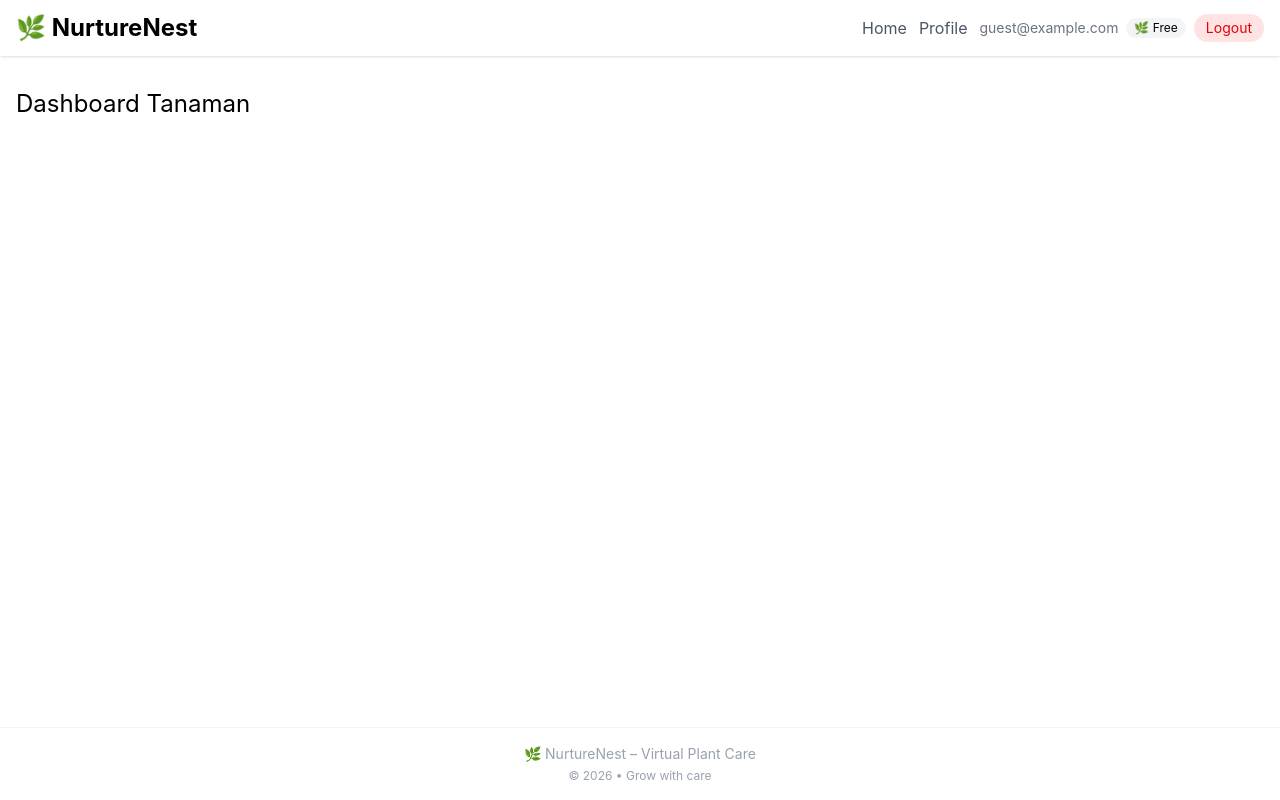
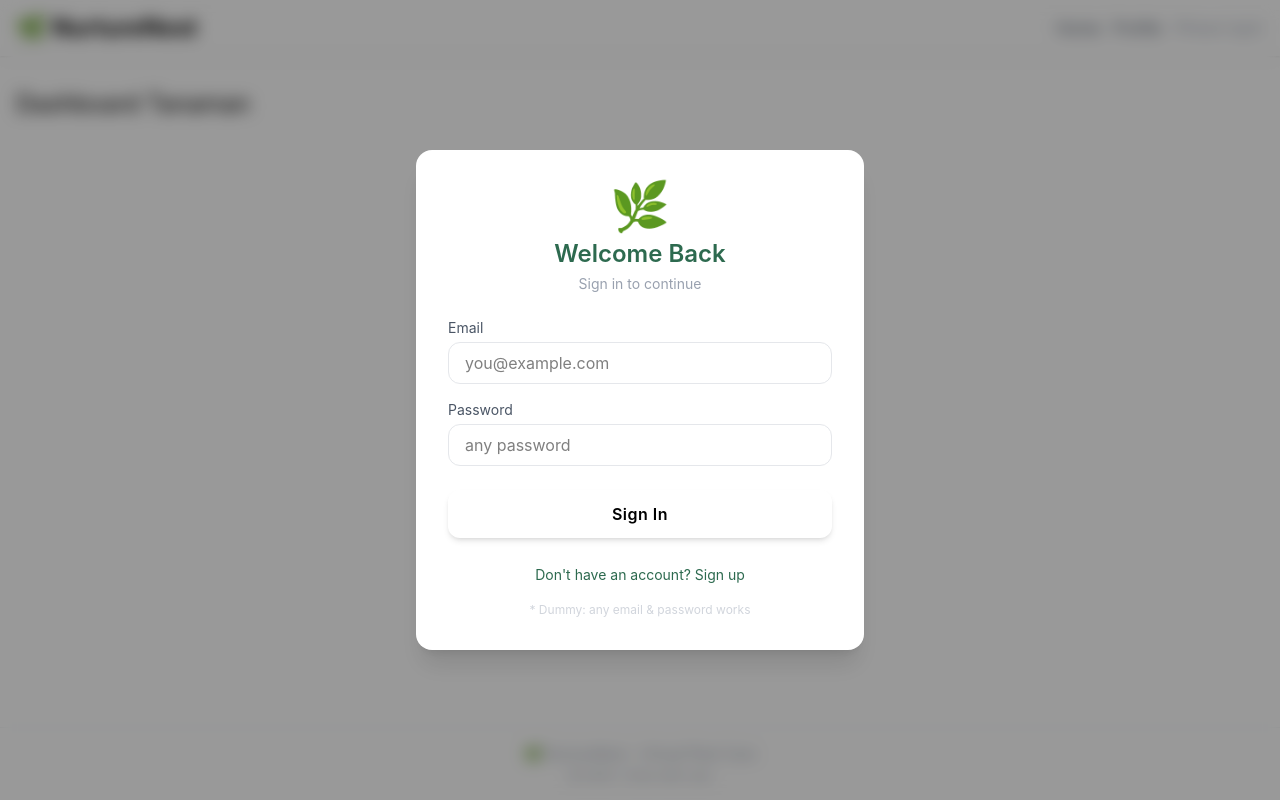
Before and after one commit to Gussunjaya/nurture-nest, a Vue app: page / in a window 1280 px wide. Built offline with nearby package versions, Linux system fonts and the light colour scheme.

Commit message:
feat: implement dummy auth store and login/register modal with blur background

```diff
--- a/src/App.vue
+++ b/src/App.vue
@@ -1,15 +1,29 @@
 <script setup>
+import { ref, computed } from 'vue'
 import MainNavbar from './components/layout/MainNavbar.vue'
 import MainFooter from './components/layout/MainFooter.vue'
+import { useAuth } from './stores/auth'
+import { useRouter } from 'vue-router'
+import AuthModal from './components/common/AuthModal.vue'
 import { RouterView } from 'vue-router'
+
+const auth = useAuth()
+const router = useRouter()
+
+const isLoggedIn = computed(() => auth.isLoggedIn.value)
+const onAuthSuccess = () => {
+  router.push('/')
+}
 </script>
 
 <template>
   <div class="min-h-screen bg-background flex flex-col">
+    <!-- Navbar dan Footer hanya tampil jika bukan halaman login/register -->
     <MainNavbar />
     <main class="flex-1">
       <RouterView />
     </main>
     <MainFooter />
+    <AuthModal :visible="!isLoggedIn" @close="onAuthSuccess" />
   </div>
 </template>
--- /dev/null
+++ b/src/components/common/AuthModal.vue
@@ -0,0 +1,187 @@
+<script setup>
+import { ref } from 'vue'
+import { useAuth } from '@/stores/auth'
+
+const props = defineProps({
+  visible: Boolean,
+})
+const emit = defineEmits(['close'])
+
+const auth = useAuth()
+
+// Mode: true = login, false = register
+const isLoginMode = ref(true)
+
+// Form data
+const loginEmail = ref('')
+const loginPassword = ref('')
+const registerName = ref('')
+const registerEmail = ref('')
+const registerPassword = ref('')
+const registerConfirmPassword = ref('')
+
+const toggleMode = () => {
+  isLoginMode.value = !isLoginMode.value
+  // Reset form
+  loginEmail.value = ''
+  loginPassword.value = ''
+  registerName.value = ''
+  registerEmail.value = ''
+  registerPassword.value = ''
+  registerConfirmPassword.value = ''
+}
+
+const handleLogin = () => {
+  if (auth.login(loginEmail.value, loginPassword.value)) {
+    // requestPermission()
+    emit('close')
+  } else {
+    alert('Please fill in both fields')
+  }
+}
+
+const handleRegister = () => {
+  if (registerPassword.value !== registerConfirmPassword.value) {
+    alert('Passwords do not match')
+    return
+  }
+  if (auth.register(registerName.value, registerEmail.value, registerPassword.value)) {
+    // requestPermission()
+    emit('close')
+  } else {
+    alert('Email already exists or invalid fields')
+  }
+}
+
+// Tutup modal jika klik overlay
+const close = () => {
+  emit('close')
+}
+</script>
+<template>
+  <div
+    v-if="visible"
+    class="fixed inset-0 z-50 flex items-center justify-center p-4"
+    style="background-color: rgba(0, 0, 0, 0.4); backdrop-filter: blur(8px)"
+  >
+    <div class="bg-white rounded-2xl shadow-xl w-full max-w-md p-6 md:p-8">
+      <header class="text-center mb-6">
+        <div class="text-5xl mb-2">{{ isLoginMode ? '🌿' : '🌱' }}</div>
+        <h2 class="text-2xl font-semibold text-primary">
+          {{ isLoginMode ? 'Welcome Back' : 'Create Account' }}
+        </h2>
+        <p class="text-gray-400 text-sm mt-1">
+          {{ isLoginMode ? 'Sign in to continue' : 'Start caring for your virtual plant' }}
+        </p>
+      </header>
+
+      <!-- Form Login -->
+      <form v-if="isLoginMode" @submit.prevent="handleLogin">
+        <div class="mb-4">
+          <label class="block text-gray-600 text-sm mb-1">Email</label>
+          <input
+            v-model="loginEmail"
+            type="email"
+            class="w-full border border-gray-200 rounded-xl px-4 py-2 focus:outline-none focus:ring-2 focus:ring-primary transition"
+            placeholder="you@example.com"
+            required
+          />
+        </div>
+        <div class="mb-6">
+          <label class="block text-gray-600 text-sm mb-1">Password</label>
+          <input
+            v-model="loginPassword"
+            type="password"
+            class="w-full border border-gray-200 rounded-xl px-4 py-2 focus:outline-none focus:ring-2 focus:ring-primary transition"
+            placeholder="any password"
+            required
+          />
+        </div>
+        <button
+          type="submit"
+          class="w-full bg-primary text-white font-semibold py-3 rounded-xl shadow-md hover:bg-secondary hover:shadow-lg transition duration-200"
+        >
+          Sign In
+        </button>
+      </form>
+
+      <!-- Form Register -->
+      <form v-else @submit.prevent="handleRegister">
+        <div class="mb-4">
+          <label class="block text-gray-600 text-sm mb-1">Full Name</label>
+          <input
+            v-model="registerName"
+            type="text"
+            class="w-full border border-gray-200 rounded-xl px-4 py-2 focus:outline-none focus:ring-2 focus:ring-primary transition"
+            required
+          />
+        </div>
+        <div class="mb-4">
+          <label class="block text-gray-600 text-sm mb-1">Email</label>
+          <input
+            v-model="registerEmail"
+            type="email"
+            class="w-full border border-gray-200 rounded-xl px-4 py-2 focus:outline-none focus:ring-2 focus:ring-primary transition"
+            required
+          />
+        </div>
+        <div class="mb-4">
+          <label class="block text-gray-600 text-sm mb-1">Password</label>
+          <input
+            v-model="registerPassword"
+            type="password"
+            class="w-full border border-gray-200 rounded-xl px-4 py-2 focus:outline-none focus:ring-2 focus:ring-primary transition"
+            required
+          />
+        </div>
+        <div class="mb-6">
+          <label class="block text-gray-600 text-sm mb-1">Confirm Password</label>
+          <input
+            v-model="registerConfirmPassword"
+            type="password"
+            class="w-full border border-gray-200 rounded-xl px-4 py-2 focus:outline-none focus:ring-2 focus:ring-primary transition"
+            required
+          />
+        </div>
+        <button
+          type="submit"
+          class="w-full bg-primary text-white font-semibold py-3 rounded-xl shadow-md hover:bg-secondary hover:shadow-lg transition duration-200"
+        >
+          Sign Up
+        </button>
+      </form>
+
+      <footer class="text-center mt-6">
+        <button
+          @click="toggleMode"
+          class="text-primary text-sm hover:underline focus:outline-none transition"
+        >
+          {{ isLoginMode ? "Don't have an account? Sign up" : 'Already have an account? Sign in' }}
+        </button>
+        <p class="text-gray-300 text-xs mt-4">* Dummy: any email & password works</p>
+      </footer>
+    </div>
+  </div>
+</template>
+
+<style scoped>
+/* Memastikan warna teks pada button submit terlihat jelas */
+button[type='submit'] {
+  color: black !important;
+  font-weight: 600;
+  letter-spacing: 0.5px;
+}
+
+button[type='submit']:hover {
+  color: black !important;
+}
+
+button[type='submit']:focus {
+  color: black !important;
+}
+
+/* Pastikan teks toggle button juga terlihat */
+.text-primary {
+  color: #2d6a4f !important;
+}
+</style>
--- a/src/components/layout/MainNavbar.vue
+++ b/src/components/layout/MainNavbar.vue
@@ -1,16 +1,34 @@
-<script setup></script>
+<script setup>
+import { ref, computed } from 'vue'
+import { useAuth } from '../../stores/auth'
+import { useRouter } from 'vue-router'
+
+const auth = useAuth()
+const router = useRouter()
+const userEmail = auth.userEmail.value
+const isLoggedIn = computed(() => auth.isLoggedIn.value)
+
+const logout = () => {
+  auth.logout()
+  router.push('/')
+}
+</script>
 <template>
-  <nav class="bg-white shadow-sm sticky top-0 z-50">
+  <nav class="bg-white shadow-sm sticky top-0 z-40">
+    <!-- z-40 lebih rendah dari modal (z-50) -->
     <div class="container mx-auto px-4 py-3 flex justify-between items-center flex-wrap gap-2">
-      <router-link to="/" class="text-2xl font-bold text-primary">🌿 NurtureNest</router-link>
+      <RouterLink to="/" class="text-2xl font-bold text-primary">🌿 NurtureNest</RouterLink>
       <div class="flex items-center gap-3 flex-wrap">
-        <router-link to="/" class="text-gray-600 hover:text-primary">Home</router-link>
-        <router-link to="/profile" class="text-gray-600 hover:text-primary">Profile</router-link>
-        <div class="flex items-center gap-2">
-          <span class="text-sm text-gray-500">guest@example.com</span>
+        <RouterLink to="/" class="text-gray-600 hover:text-primary">Home</RouterLink>
+        <RouterLink to="/profile" class="text-gray-600 hover:text-primary">Profile</RouterLink>
+        <div v-if="isLoggedIn" class="flex items-center gap-2">
+          <span class="text-sm text-gray-500">{{ userEmail }}</span>
           <span class="bg-gray-100 rounded-full px-2 py-0.5 text-xs">🌿 Free</span>
-          <button class="bg-red-100 text-red-600 px-3 py-1 rounded-full text-sm">Logout</button>
+          <button @click="logout" class="bg-red-100 text-red-600 px-3 py-1 rounded-full text-sm">
+            Logout
+          </button>
         </div>
+        <div v-else class="text-sm text-gray-400">(Please login)</div>
       </div>
     </div>
   </nav>
--- a/src/router/index.js
+++ b/src/router/index.js
@@ -1,8 +1,7 @@
 import { createRouter, createWebHistory } from 'vue-router'
 import HomeView from '../views/HomeView.vue'
 import ProfileView from '../views/ProfileView.vue'
-import LoginView from '../views/LoginView.vue'
-import RegisterView from '../views/RegisterView.vue'
+import { useAuth } from '../stores/auth'
 import { RouterView } from 'vue-router'
 
 const routes = [
@@ -10,21 +9,13 @@ const routes = [
     path: '/',
     name: 'home',
     component: HomeView,
-  },
-  {
-    path: '/login',
-    name: 'login',
-    component: LoginView,
-  },
-  {
-    path: '/register',
-    name: 'register',
-    component: RegisterView,
+    meta: { requiresAuth: true },
   },
   {
     path: '/profile',
     name: 'profile',
     component: ProfileView,
+    meta: { requiresAuth: true },
   },
 ]
 
--- /dev/null
+++ b/src/stores/auth.js
@@ -0,0 +1,72 @@
+import { ref, watch } from 'vue'
+
+// State reaktif yang diambil dari localStorage
+export const isLoggedIn = ref(localStorage.getItem('isLoggedIn') === 'true')
+export const userEmail = ref(localStorage.getItem('userEmail') || '')
+export const userName = ref(localStorage.getItem('userName') || '')
+
+// Watch setiap perubahan state untuk otomatis simpan ke localStorage
+watch(isLoggedIn, (val) => localStorage.setItem('isLoggedIn', val))
+watch(userEmail, (val) => localStorage.setItem('userEmail', val))
+watch(userName, (val) => localStorage.setItem('userName', val))
+
+export function useAuth() {
+  /**
+   * Fungsi registrasi dummy
+   * @param {string} name - Nama lengkap
+   * @param {string} email - Email (harus unik)
+   * @param {string} password - Password (bebas)
+   * @returns {boolean} - true jika berhasil
+   */
+  const register = (name, email, password) => {
+    if (!name || !email || !password) return false
+
+    // Cek apakah email sudah terdaftar (dummy)
+    if (localStorage.getItem(`nurturenest_${email}`)) return false
+
+    isLoggedIn.value = true
+    userEmail.value = email
+    userName.value = name
+
+    // Data tanaman akan diinisialisasi nanti di plant store
+    return true
+  }
+
+  /**
+   * Fungsi login dummy
+   * @param {string} email - Email apapun
+   * @param {string} password - Password apapun (asal tidak kosong)
+   * @returns {boolean} - true jika berhasil
+   */
+  const login = (email, password) => {
+    if (!email || !password) return false
+
+    isLoggedIn.value = true
+    userEmail.value = email
+
+    // Ambil nama dari localStorage jika sudah pernah register, jika tidak pakai bagian depan email
+    const saved = localStorage.getItem(`nurturenest_${email}`)
+    if (saved) {
+      try {
+        const parsed = JSON.parse(saved)
+        userName.value = parsed.userName || email.split('@')[0]
+      } catch {
+        userName.value = email.split('@')[0]
+      }
+    } else {
+      userName.value = email.split('@')[0]
+    }
+    return true
+  }
+
+  /**
+   * Logout: hapus status login
+   */
+  const logout = () => {
+    isLoggedIn.value = false
+    userEmail.value = ''
+    userName.value = ''
+  }
+
+  return { isLoggedIn, userEmail, userName, register, login, logout }
+}
--- a/src/views/LoginView.vue
+++ /dev/null
@@ -1,6 +0,0 @@
-<script setup></script>
-<template>
-  <div class="container mx-auto px-4 py-8">
-    <h1 class="text-2xl text-primary">Login</h1>
-  </div>
-</template>
--- a/src/views/RegisterView.vue
+++ /dev/null
@@ -1,6 +0,0 @@
-<script setup></script>
-<template>
-  <div class="container mx-auto px-4 py-8">
-    <h1 class="text-2xl text-primary">Daftar</h1>
-  </div>
-</template>
```
